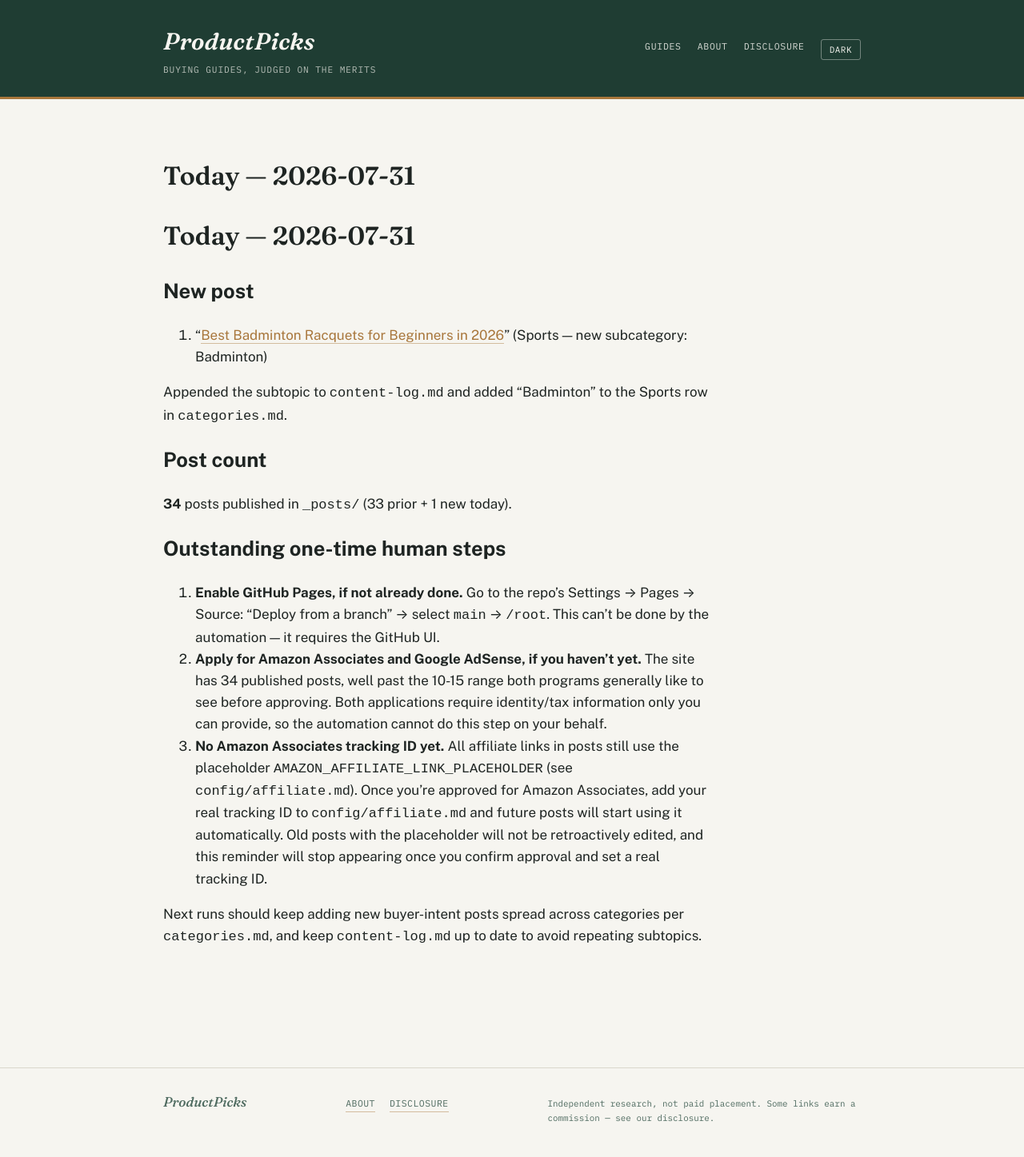
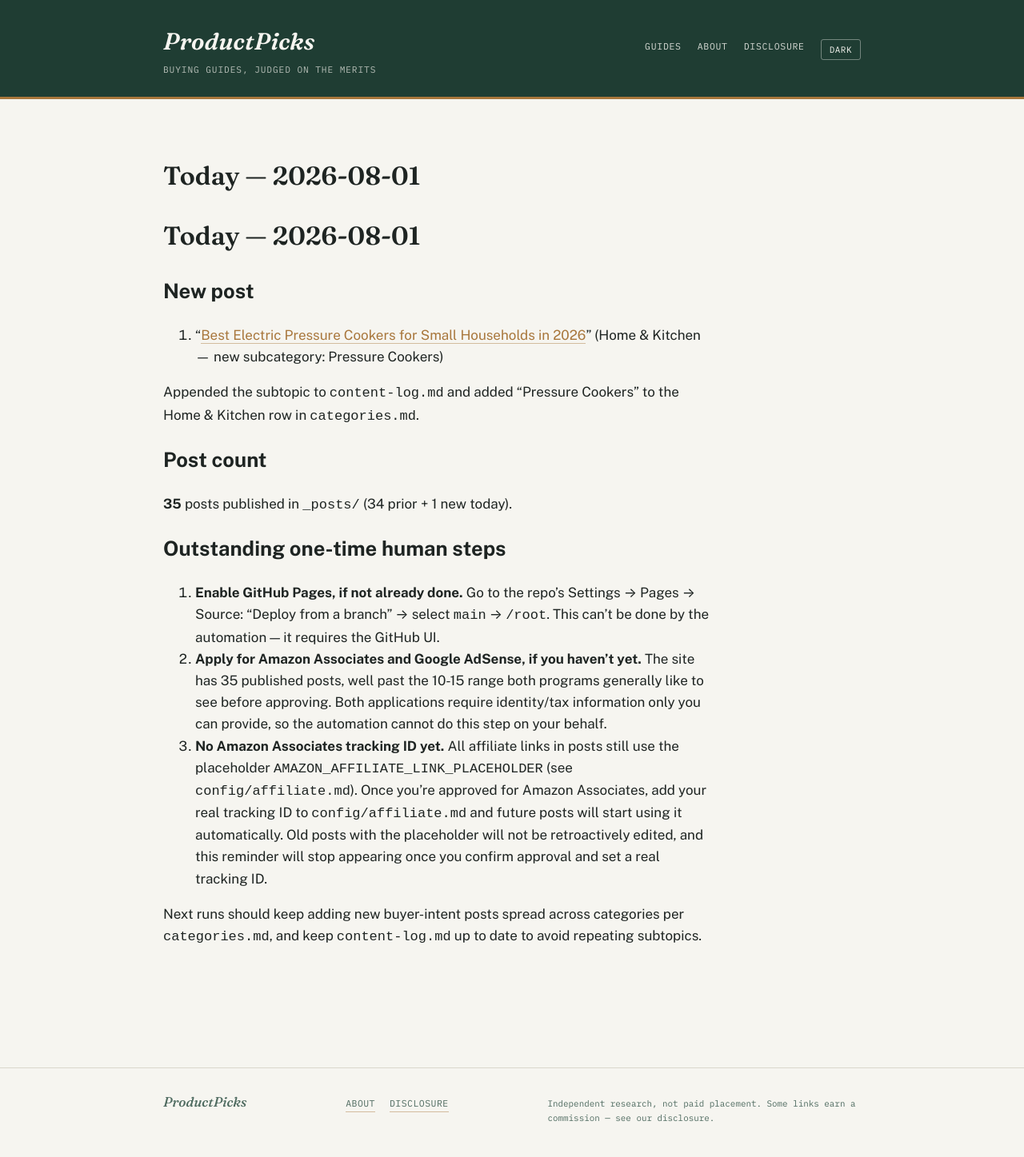
Before and after one commit to ajith198/ProductPicks, a Jekyll site: the page built from today.md, in a window 1280 px wide. Shown: the whole page at 80% size. Built offline with Jekyll 4.4.1, drawn with Linux system fonts in a browser that asks for light colours; our own code applies the rules of GitHub Pages for plain Markdown files.

Commit message:
daily: 2026-08-01 new post + log update

```diff
--- a/categories.md
+++ b/categories.md
@@ -1,6 +1,6 @@
 # Categories & expansion strategy
 
-**Status: multi-category, as of 2026-07-12. Updated 2026-07-31.** ProductPicks started as a pickleball-only site (see `niche.md` for that original research). This file governs the site now that it has expanded into multiple product verticals, and is the doc future automated/daily runs should consult when choosing what to write next.
+**Status: multi-category, as of 2026-07-12. Updated 2026-08-01.** ProductPicks started as a pickleball-only site (see `niche.md` for that original research). This file governs the site now that it has expanded into multiple product verticals, and is the doc future automated/daily runs should consult when choosing what to write next.
 
 ## Front matter taxonomy
 
@@ -20,7 +20,7 @@ These two fields drive the Category / Type / Year filters in the search bar on t
 | Category | Subcategories covered so far |
 |---|---|
 | Sports | Pickleball, Soccer, Tennis, Cycling, Running, Yoga, Golf, Basketball, Badminton |
-| Home & Kitchen | Coffee Makers, Electric Kettles, Blenders, Air Fryers, Toaster Ovens, Rice Cookers, Stand Mixers, Robot Vacuums, Espresso Machines |
+| Home & Kitchen | Coffee Makers, Electric Kettles, Blenders, Air Fryers, Toaster Ovens, Rice Cookers, Stand Mixers, Robot Vacuums, Espresso Machines, Pressure Cookers |
 | Outdoor & Recreation | Camping Tents, Sleeping Bags, Headlamps, Hiking Boots, Camp Stoves, Water Filters, Trekking Poles, Coolers, Backpacking Backpacks |
 
 New subcategories can be added freely within an existing category. New top-level categories should only be added when there's a genuine cluster of buyer-intent content planned for it (not a one-off post) — keep the category list short enough that the dropdown filter stays useful.
--- a/today.md
+++ b/today.md
@@ -1,19 +1,19 @@
-# Today — 2026-07-31
+# Today — 2026-08-01
 
 ## New post
 
-1. "[Best Badminton Racquets for Beginners in 2026](/racquets/buying-guides/best-badminton-racquets-for-beginners/)" (Sports — new subcategory: Badminton)
+1. "[Best Electric Pressure Cookers for Small Households in 2026](/pressure-cookers/buying-guides/best-electric-pressure-cookers-for-small-households/)" (Home & Kitchen — new subcategory: Pressure Cookers)
 
-Appended the subtopic to `content-log.md` and added "Badminton" to the Sports row in `categories.md`.
+Appended the subtopic to `content-log.md` and added "Pressure Cookers" to the Home & Kitchen row in `categories.md`.
 
 ## Post count
 
-**34** posts published in `_posts/` (33 prior + 1 new today).
+**35** posts published in `_posts/` (34 prior + 1 new today).
 
 ## Outstanding one-time human steps
 
 1. **Enable GitHub Pages, if not already done.** Go to the repo's Settings → Pages → Source: "Deploy from a branch" → select `main` → `/root`. This can't be done by the automation — it requires the GitHub UI.
-2. **Apply for Amazon Associates and Google AdSense, if you haven't yet.** The site has 34 published posts, well past the 10-15 range both programs generally like to see before approving. Both applications require identity/tax information only you can provide, so the automation cannot do this step on your behalf.
+2. **Apply for Amazon Associates and Google AdSense, if you haven't yet.** The site has 35 published posts, well past the 10-15 range both programs generally like to see before approving. Both applications require identity/tax information only you can provide, so the automation cannot do this step on your behalf.
 3. **No Amazon Associates tracking ID yet.** All affiliate links in posts still use the placeholder `AMAZON_AFFILIATE_LINK_PLACEHOLDER` (see `config/affiliate.md`). Once you're approved for Amazon Associates, add your real tracking ID to `config/affiliate.md` and future posts will start using it automatically. Old posts with the placeholder will not be retroactively edited, and this reminder will stop appearing once you confirm approval and set a real tracking ID.
 
 Next runs should keep adding new buyer-intent posts spread across categories per `categories.md`, and keep `content-log.md` up to date to avoid repeating subtopics.
```
Also changed, not shown: TODAY.md (+1 -1 lines), _posts/2026-08-01-best-electric-pressure-cookers-for-small-households.md (added, +61 -0 lines), content-log.md (+1 -0 lines).
